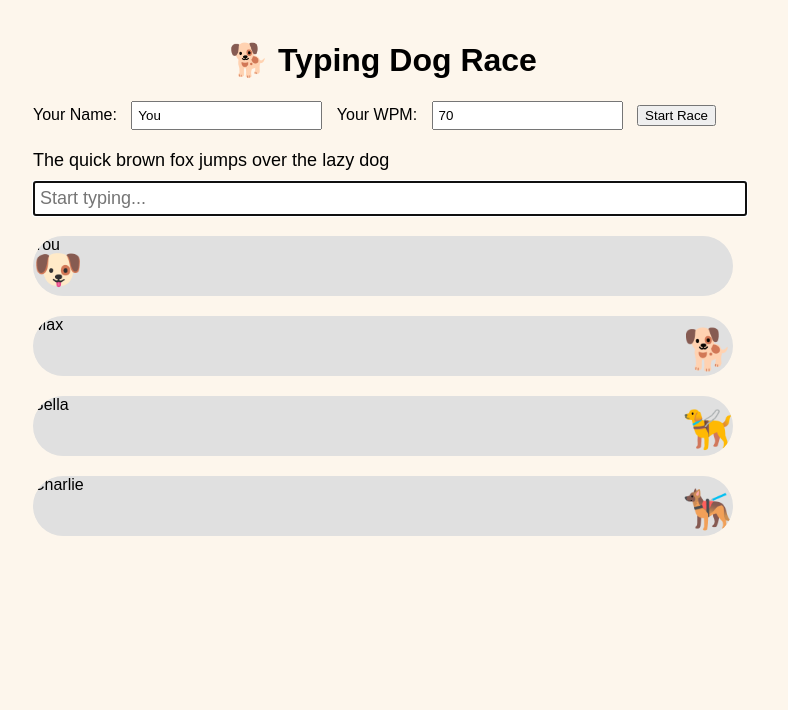
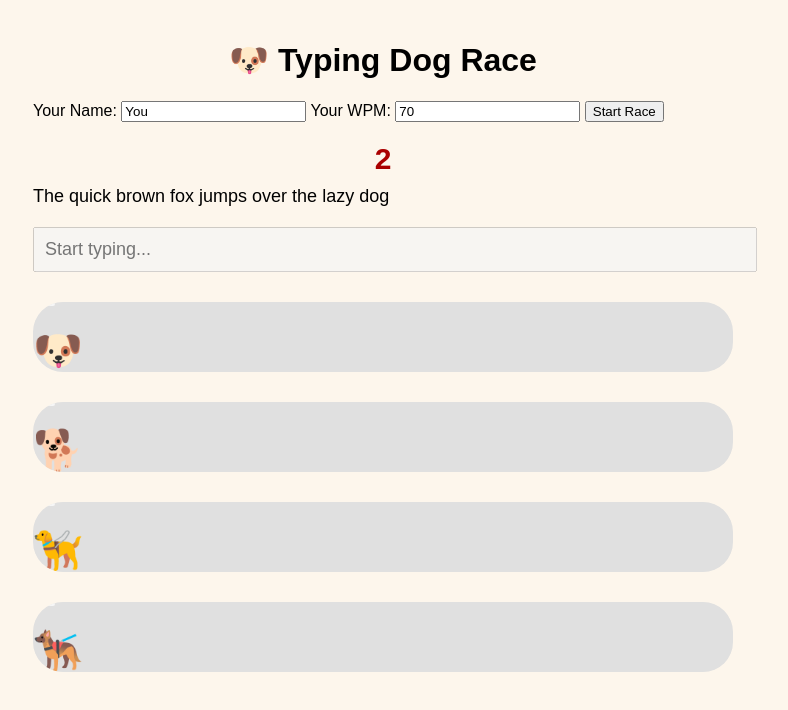
Before and after one commit to 3DPuzzle/3DPuzzle.github.io, a plain HTML site: page dog-race/index.html in a window 1280 px wide. Both pictures are taken after a click on the button "Start Race". Shown: the whole page, without its empty margins (257-1045 px from the left). Drawn offline with Linux system fonts and the light colour scheme.

Commit message:
Update index.html

```diff
--- a/dog-race/index.html
+++ b/dog-race/index.html
@@ -1,7 +1,7 @@
 <!DOCTYPE html>
 <html lang="en">
 <head>
-  <meta charset="UTF-8">
+  <meta charset="UTF-8" />
   <title>Typing Dog Race</title>
   <style>
     body {
@@ -18,8 +18,8 @@
 
     .track {
       position: relative;
-      height: 60px;
-      margin: 20px 0;
+      height: 70px;
+      margin: 30px 0;
       background: #e0e0e0;
       border-radius: 30px;
       overflow: hidden;
@@ -29,14 +29,25 @@
       position: absolute;
       font-size: 40px;
       left: 0;
-      top: 10px;
+      top: 25px;
       transition: left 0.1s linear;
+    }
+
+    .label {
+      position: absolute;
+      top: 0;
+      left: 10px;
+      font-weight: bold;
+      background: rgba(255,255,255,0.7);
+      padding: 2px 6px;
+      border-radius: 8px;
     }
 
     .typing-box {
       width: 100%;
       font-size: 18px;
       padding: 10px;
+      margin-top: 10px;
     }
 
     .sentence {
@@ -55,61 +66,91 @@
       margin-bottom: 20px;
     }
 
-    label {
-      display: inline-block;
-      margin-right: 10px;
+    .error {
+      background-color: #ffdddd;
     }
 
-    input[type="number"], input[type="text"] {
-      padding: 5px;
-      margin-right: 10px;
+    #countdown {
+      font-size: 30px;
+      text-align: center;
+      margin-top: 10px;
+      font-weight: bold;
+      color: #aa0000;
     }
   </style>
 </head>
 <body>
 
-  <h1>🐕 Typing Dog Race</h1>
+  <h1>🐶 Typing Dog Race</h1>
 
   <div class="settings">
     <label>Your Name:</label>
     <input type="text" id="playerName" value="You" />
     <label>Your WPM:</label>
     <input type="number" id="playerWPM" value="70" />
-    <button onclick="startRace()">Start Race</button>
+    <button onclick="startCountdown()">Start Race</button>
   </div>
+
+  <div id="countdown"></div>
 
   <div class="sentence" id="sentenceText"></div>
   <input type="text" id="input" class="typing-box" placeholder="Start typing..." disabled />
 
-  <div class="track"><span class="dog" id="playerDog">🐶</span><span id="playerLabel"></span></div>
-  <div class="track"><span class="dog" id="bot1">🐕</span><span id="bot1Label"></span></div>
-  <div class="track"><span class="dog" id="bot2">🦮</span><span id="bot2Label"></span></div>
-  <div class="track"><span class="dog" id="bot3">🐕‍🦺</span><span id="bot3Label"></span></div>
+  <div class="track">
+    <span class="label" id="playerLabel"></span>
+    <span class="dog" id="playerDog">🐶</span>
+  </div>
+  <div class="track">
+    <span class="label" id="bot1Label"></span>
+    <span class="dog" id="bot1">🐕</span>
+  </div>
+  <div class="track">
+    <span class="label" id="bot2Label"></span>
+    <span class="dog" id="bot2">🦮</span>
+  </div>
+  <div class="track">
+    <span class="label" id="bot3Label"></span>
+    <span class="dog" id="bot3">🐕‍🦺</span>
+  </div>
 
   <div id="winner"></div>
 
   <script>
     const sentence = "The quick brown fox jumps over the lazy dog";
+    const sentenceText = document.getElementById("sentenceText");
     const input = document.getElementById("input");
-    const sentenceText = document.getElementById("sentenceText");
+    const trackWidth = 600; // hardcoded safe track width
+    const dogNames = ["Max", "Bella", "Charlie"];
+    let player, bots, finished, raceStarted = false;
+
     sentenceText.textContent = sentence;
-    let bots = [];
-    let raceStarted = false;
-    let finished = [];
+
+    function startCountdown() {
+      document.getElementById("countdown").textContent = "Get Ready!";
+      input.value = "";
+      input.disabled = true;
+      document.getElementById("winner").textContent = "";
+      finished = [];
+      raceStarted = false;
+
+      let count = 3;
+      const countdown = setInterval(() => {
+        document.getElementById("countdown").textContent = count > 0 ? count : "GO!";
+        if (count === 0) {
+          clearInterval(countdown);
+          document.getElementById("countdown").textContent = "";
+          startRace();
+        }
+        count--;
+      }, 1000);
+    }
 
     function startRace() {
-      // Reset
-      input.value = "";
-      input.disabled = false;
-      document.getElementById("winner").textContent = "";
-      finished = [];
-      raceStarted = true;
-
       const playerName = document.getElementById("playerName").value || "You";
       const playerWPM = parseInt(document.getElementById("playerWPM").value) || 60;
       const sentenceLength = sentence.split(" ").length;
 
-      const player = {
+      player = {
         id: "playerDog",
         name: playerName,
         wpm: playerWPM,
@@ -117,65 +158,86 @@
         done: false
       };
 
-      // Random bot names
-      const dogNames = ["Max", "Bella", "Charlie"];
       bots = [1, 2, 3].map((n, i) => ({
         id: "bot" + n,
         name: dogNames[i],
-        wpm: playerWPM + (Math.random() * 10 - 5), // +/- 5 WPM
+        wpm: playerWPM + Math.floor(Math.random() * 10 - 5),
         position: 0,
         done: false
       }));
 
-      // Show names beside dogs
-      document.getElementById("playerLabel").textContent = " " + player.name;
-      bots.forEach(bot => {
-        document.getElementById(bot.id + "Label").textContent = " " + bot.name;
+      finished = [];
+      raceStarted = true;
+      input.disabled = false;
+      input.focus();
+
+      document.getElementById("playerLabel").textContent = player.name;
+      bots.forEach((bot, i) => {
+        document.getElementById(bot.id + "Label").textContent = bot.name;
       });
 
-      const trackWidth = document.querySelector(".track").offsetWidth - 50;
+      moveBots();
+      trackPlayerTyping();
+    }
 
-      // Bots move automatically
+    function moveBots() {
       bots.forEach(bot => {
-        const botInterval = setInterval(() => {
-          if (bot.done) return;
+        const botDog = document.getElementById(bot.id);
+        const interval = setInterval(() => {
+          if (!raceStarted || bot.done) return;
           const wordsPerSecond = bot.wpm / 60;
-          const progress = (bot.position += wordsPerSecond / sentenceLength);
-          const left = Math.min(progress, 1) * trackWidth;
-          document.getElementById(bot.id).style.left = `${left}px`;
+          bot.position += wordsPerSecond / sentence.split(" ").length;
+          const left = Math.min(bot.position, 1) * trackWidth;
+          botDog.style.left = `${left}px`;
 
-          if (progress >= 1 && !bot.done) {
+          if (bot.position >= 1 && !bot.done) {
             bot.done = true;
             finished.push(bot.name);
-            checkWinner();
-            clearInterval(botInterval);
+            checkFinish();
+            clearInterval(interval);
           }
-        }, 100);
+        }, 200); // slower than before
       });
+    }
 
-      // Player types
-      input.focus();
-      const wordsTyped = () => input.value.split(" ").length;
-      const playerDog = document.getElementById(player.id);
-      const updateInterval = setInterval(() => {
+    function trackPlayerTyping() {
+      const dog = document.getElementById(player.id);
+      input.addEventListener("input", () => {
         if (!raceStarted || player.done) return;
-        const progress = input.value.length / sentence.length;
-        const left = Math.min(progress, 1) * trackWidth;
-        playerDog.style.left = `${left}px`;
 
-        if (input.value === sentence) {
+        const typed = input.value;
+        let correct = true;
+        for (let i = 0; i < typed.length; i++) {
+          if (typed[i] !== sentence[i]) {
+            correct = false;
+            break;
+          }
+        }
+
+        if (!correct) {
+          input.classList.add("error");
+        } else {
+          input.classList.remove("error");
+        }
+
+        const progress = Math.min(typed.length / sentence.length, 1);
+        player.position = progress;
+        dog.style.left = `${progress * trackWidth}px`;
+
+        if (typed === sentence && !player.done) {
           player.done = true;
           finished.push(player.name);
-          checkWinner();
-          clearInterval(updateInterval);
+          input.disabled = true;
+          checkFinish();
         }
-      }, 100);
+      });
     }
 
-    function checkWinner() {
+    function checkFinish() {
       if (finished.length === 4) {
-        document.getElementById("winner").textContent = `🏆 Winner: ${finished[0]}!`;
-        input.disabled = true;
+        const places = ["🥇 1st", "🥈 2nd", "🥉 3rd", "): Last"];
+        const results = finished.map((name, i) => `${places[i]}: ${name}`);
+        document.getElementById("winner").innerHTML = results.join("<br>");
         raceStarted = false;
       }
     }
```
